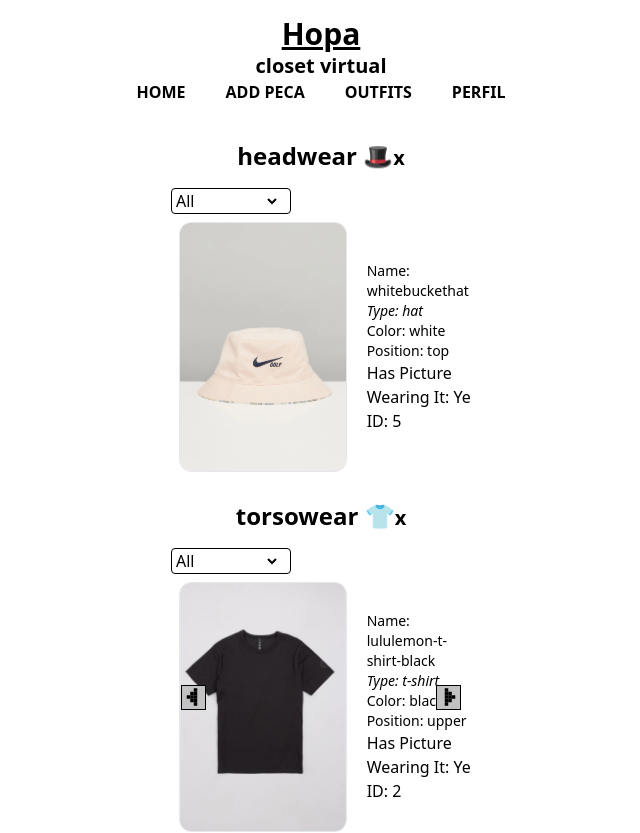
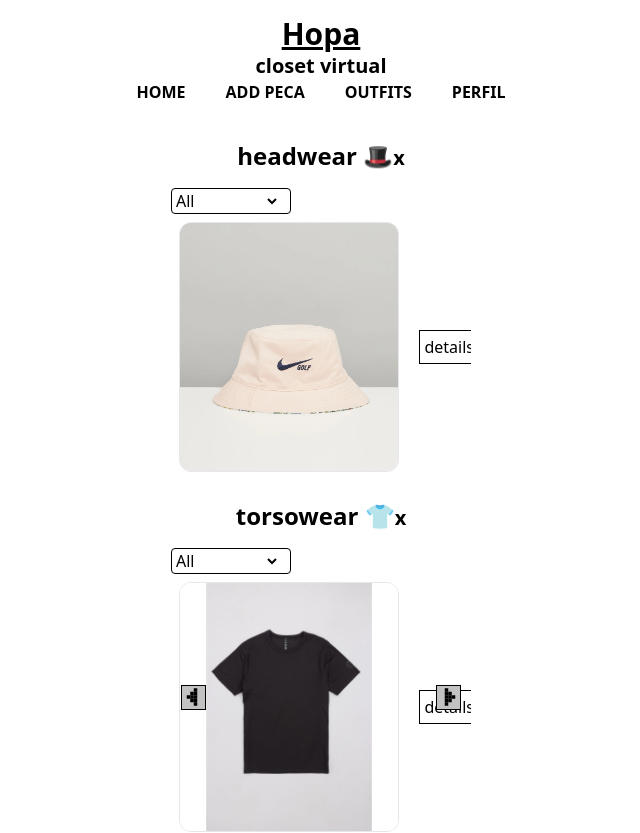
Before and after one commit to medeirosvictor/hopa, a React (Vite) app: page / in a window 1280 px wide. Shown: the top 833 px of the page, without its empty margins (319-959 px from the left). Built offline with nearby package versions, Linux system fonts and the light colour scheme.

Commit message:
working on apparel

```diff
--- a/src/components/Apparel.jsx
+++ b/src/components/Apparel.jsx
@@ -1,4 +1,5 @@
 import ApparelImage from "./ApparelImage";
+import { useState } from "react";
 
 function Apparel({ info }) {
     const classes = {
@@ -10,12 +11,27 @@ function Apparel({ info }) {
         type: "text-sm italic",
         id: "underline",
         apparelData: "",
+        apparelDetailsButton:
+            "flex flex-col justify-center items-center cursor-pointer border border-black p-1 lowercase",
     };
+
+    const [showApparelDetails, setShowApparelDetails] = useState(false);
 
     return (
         <div className={classes.container}>
             <ApparelImage image={info.picture} />
+            <div>
+                <button
+                    className={classes.apparelDetailsButton}
+                    onClick={() => setShowApparelDetails(!showApparelDetails)}
+                >
+                    {showApparelDetails ? "Hide" : "Details"}
+                </button>
+            </div>
+            {showApparelDetails ? (
+                <>
                     <div className={classes.apparelData}>
+                        <div>Edit Apparel Info</div>
                         <div className={classes.name}>Name: {info.name}</div>
                         <div className={classes.type}>Type: {info.type}</div>
                         <div className={classes.color}>Color: {info.color}</div>
@@ -28,6 +44,10 @@ function Apparel({ info }) {
                         </div>
                         <div>ID: {info.id}</div>
                     </div>
+                </>
+            ) : (
+                <></>
+            )}
         </div>
     );
 }
```
Also changed, not shown: 1 other file (tests, documents, lock files or other folders). Lines whose indentation alone changed are shown as unchanged.
